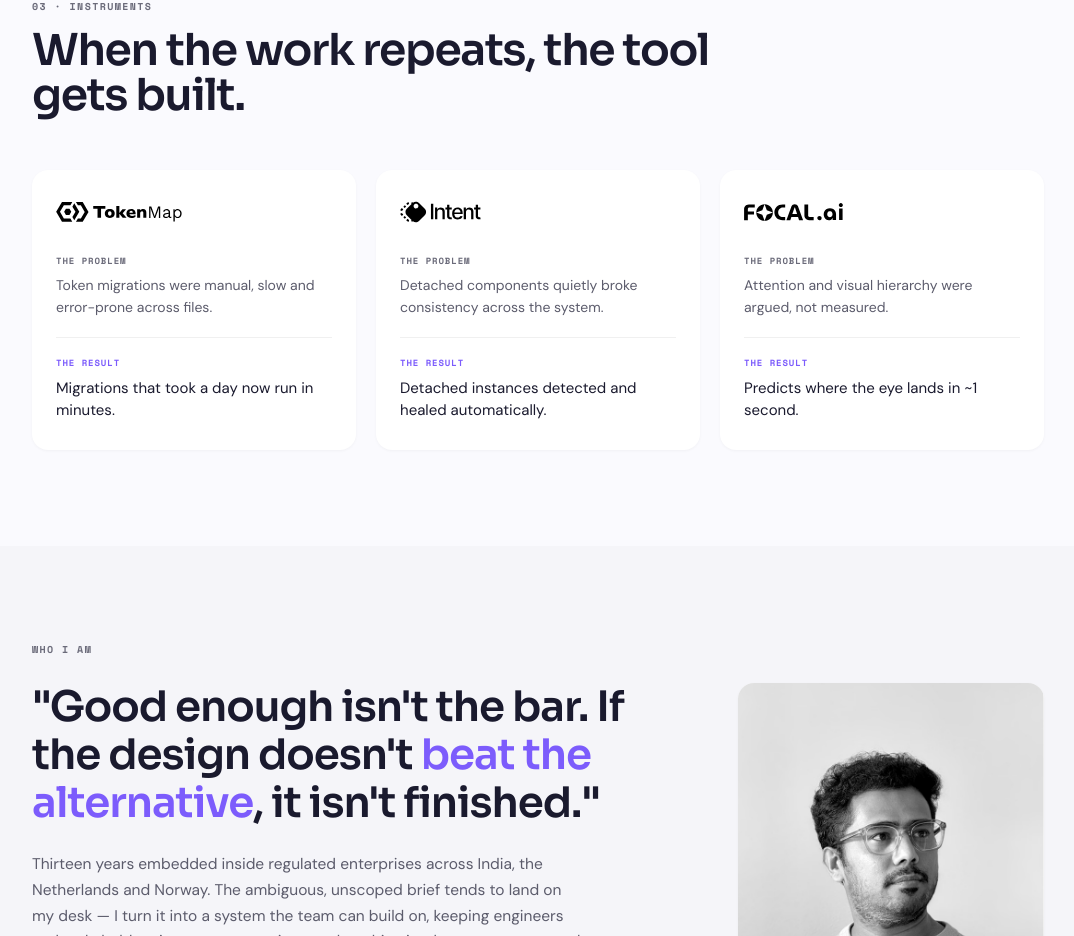
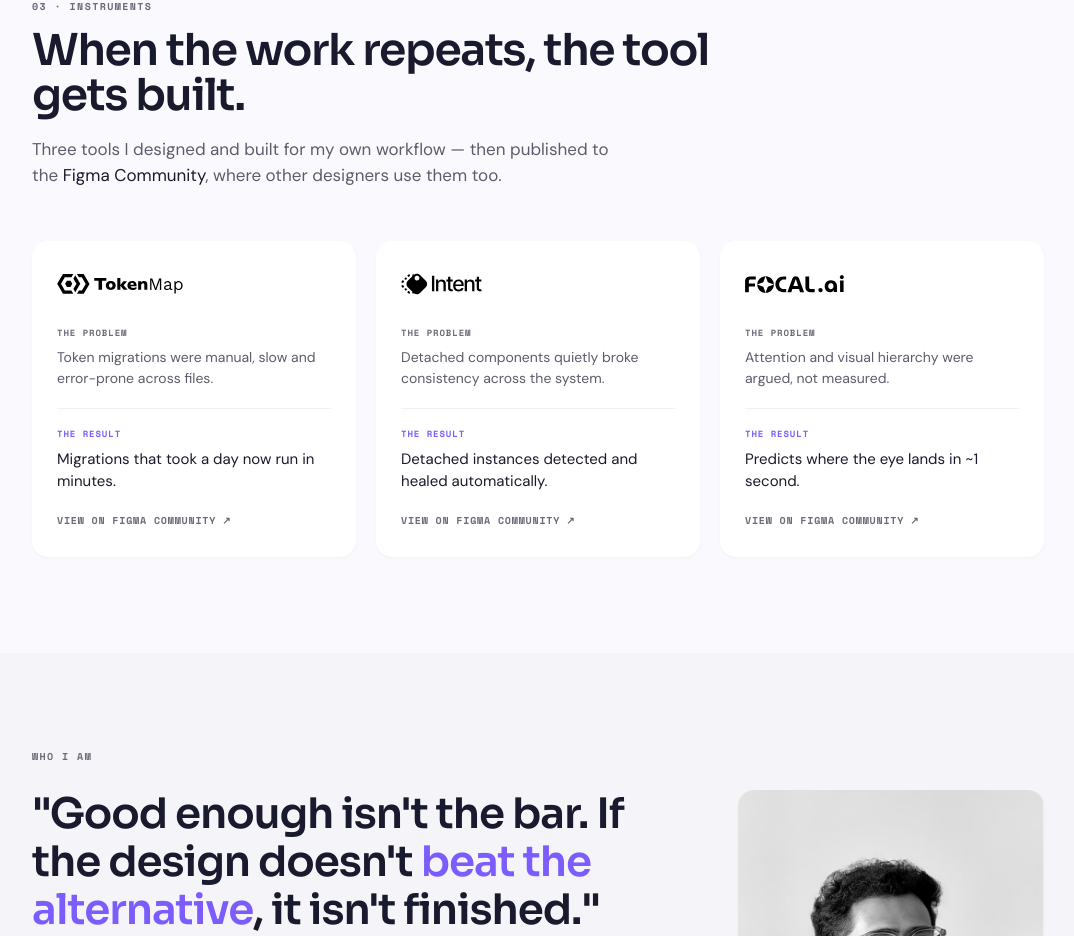
Before and after one commit to ykshettydesign/YKShetty-portfolio, a React (Vite) app: page / in a window 1280 px wide. Shown: the part 6396-7332 px from the top of the page, without its empty margins (102-1176 px from the left). Built offline with nearby package versions, Linux system fonts and the light colour scheme.

Commit message:
instrument

```diff
--- a/src/components/Instruments.jsx
+++ b/src/components/Instruments.jsx
@@ -14,6 +14,10 @@ export default function Instruments() {
           <h2 style={{ fontFamily: 'var(--font-display)', fontSize: 'clamp(28px,3.8vw,44px)', fontWeight: 600, lineHeight: 1.02, letterSpacing: '-0.03em', margin: 0, maxWidth: '22ch', color: 'var(--text-primary)' }}>
             When the work repeats, the tool gets built.
           </h2>
+          <p style={{ fontFamily: 'var(--font-body)', fontSize: 'clamp(15px,1.6vw,17px)', lineHeight: 1.55, color: 'var(--text-secondary)', margin: '18px 0 0', maxWidth: '52ch' }}>
+            Three tools I designed and built for my own workflow — then published to the{' '}
+            <span style={{ color: 'var(--text-primary)' }}>Figma Community</span>, where other designers use them too.
+          </p>
         </div>
 
         <div
@@ -22,9 +26,14 @@ export default function Instruments() {
           style={{ display: 'grid', gridTemplateColumns: 'repeat(3,1fr)', gap: 'clamp(14px,2vw,20px)', transitionDelay: '0.12s' }}
         >
           {instruments.map((tool) => (
-            <div
+            <a
               key={tool.id}
-              style={{ background: 'var(--bg-surface)', borderRadius: 16, padding: '28px 24px', display: 'flex', flexDirection: 'column', minHeight: 280, boxShadow: 'var(--shadow-card)' }}
+              href={tool.href}
+              target="_blank"
+              rel="noopener noreferrer"
+              aria-label={`${tool.alt} on the Figma Community`}
+              className="instrument-card"
+              style={{ background: 'var(--bg-surface)', borderRadius: 16, padding: '28px 24px', display: 'flex', flexDirection: 'column', minHeight: 280, boxShadow: 'var(--shadow-card)', color: 'inherit' }}
             >
               <div style={{ height: 28, display: 'flex', alignItems: 'center' }}>
                 <img src={tool.logo} alt={tool.alt} className="theme-logo" style={{ ...tool.logoStyle, opacity: 1 }} />
@@ -43,8 +52,11 @@ export default function Instruments() {
                 <div style={{ fontFamily: 'var(--font-body)', fontSize: 15, lineHeight: 1.5, color: 'var(--text-primary)' }}>
                   {tool.result}
                 </div>
+                <div className="instrument-cta" style={{ ...mono, fontSize: 10, fontWeight: 700, letterSpacing: '0.08em', textTransform: 'uppercase', marginTop: 20, display: 'flex', alignItems: 'center', gap: 6 }}>
+                  View on Figma Community <span className="instrument-cta-arrow" aria-hidden="true">↗</span>
+                </div>
               </div>
-            </div>
+            </a>
           ))}
         </div>
       </div>
--- a/src/data/content.js
+++ b/src/data/content.js
@@ -189,6 +189,7 @@ export const instruments = [
     logoStyle: { height: 20, width: 126 },
     problem: 'Token migrations were manual, slow and error-prone across files.',
     result: 'Migrations that took a day now run in minutes.',
+    href: 'https://www.figma.com/community/plugin/1614997660400970378/token-map',
   },
   {
     id: 'intent',
@@ -197,6 +198,7 @@ export const instruments = [
     logoStyle: { height: 26, width: 82 },
     problem: 'Detached components quietly broke consistency across the system.',
     result: 'Detached instances detected and healed automatically.',
+    href: 'https://www.figma.com/community/plugin/1610840315625561207/intent',
   },
   {
     id: 'focal',
@@ -205,6 +207,7 @@ export const instruments = [
     logoStyle: { height: 18, width: 99 },
     problem: 'Attention and visual hierarchy were argued, not measured.',
     result: 'Predicts where the eye lands in ~1 second.',
+    href: 'https://www.figma.com/community/plugin/1651583678533726308/focal-ai',
   },
 ]
 
--- a/src/styles/global.css
+++ b/src/styles/global.css
@@ -48,6 +48,22 @@ img { max-width: 100%; }
    invert it to near-black. Result: black logo on light bg, white on dark. */
 .theme-logo { filter: invert(1); }
 [data-theme="dark"] .theme-logo { filter: none; }
+
+/* Instruments cards — link out to each tool's Figma Community page. */
+.instrument-card {
+  text-decoration: none;
+  border: 1px solid transparent;
+  transition: transform 0.2s ease, box-shadow 0.2s ease, border-color 0.2s ease;
+}
+.instrument-card:hover {
+  transform: translateY(-3px);
+  border-color: var(--border-input-hover);
+  box-shadow: var(--shadow-card-hover, var(--shadow-card));
+}
+.instrument-card .instrument-cta { color: var(--text-tertiary); transition: color 0.2s ease; }
+.instrument-card:hover .instrument-cta { color: var(--accent); }
+.instrument-card:hover .instrument-cta-arrow { transform: translate(2px, -2px); }
+.instrument-cta-arrow { display: inline-block; transition: transform 0.2s ease; }
 
 .icon-btn { transition: border-color 0.2s ease, background 0.2s ease; }
 .icon-btn:hover { border-color: var(--border-input-hover); background: var(--bg-hover); }
```
